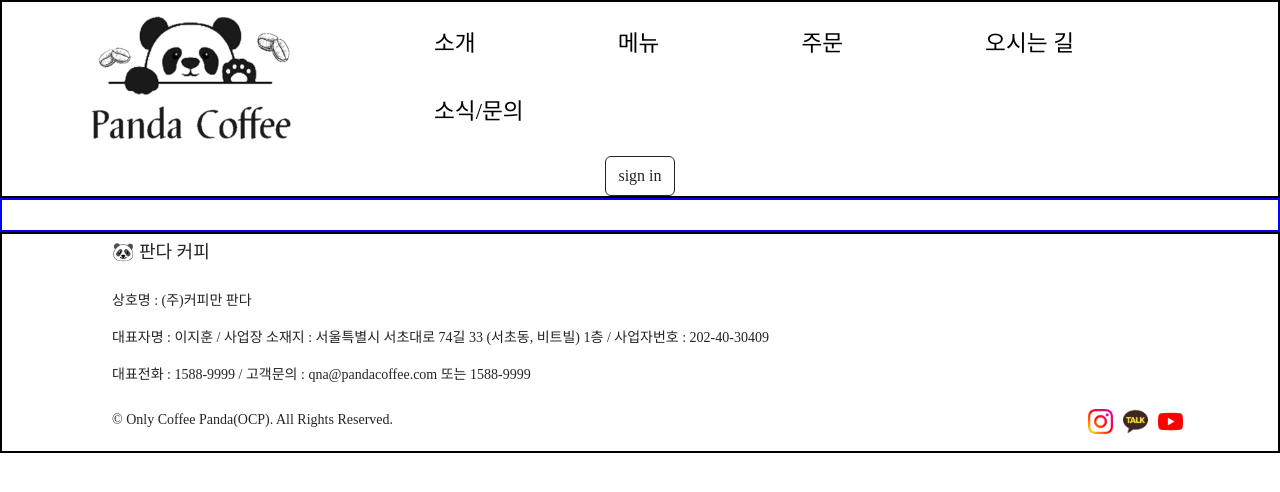
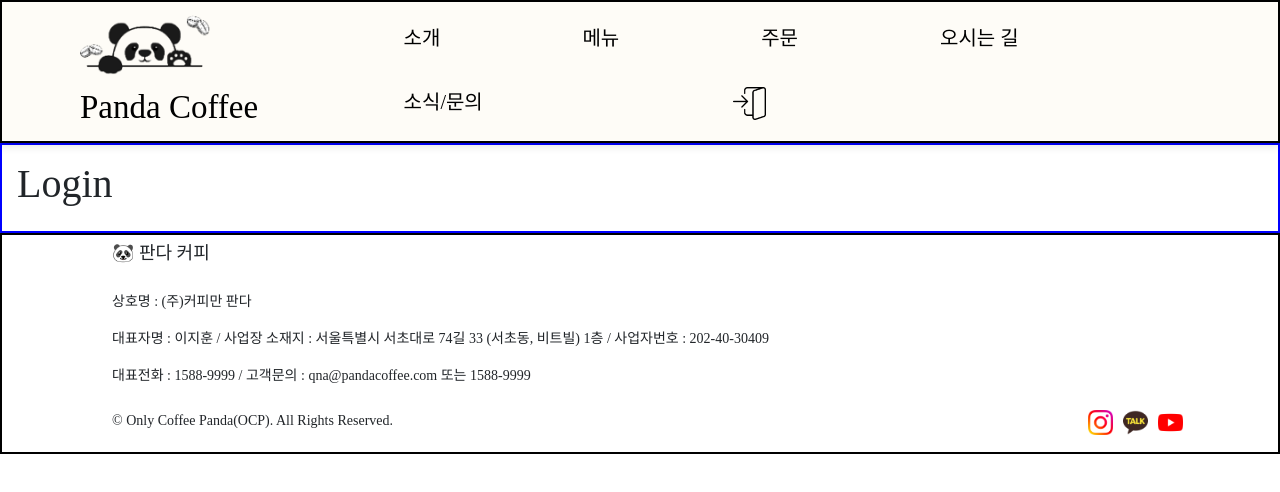
Before and after one commit to A-peaches/OCP, a Vue app in the folder project/: page /login in a window 1280 px wide. Shown: the top 492 px of the page. Built offline with nearby package versions, Linux system fonts and the light colour scheme; a web font is replaced by a local one.

Commit message:
메뉴바수정

```diff
--- a/project/src/App.vue
+++ b/project/src/App.vue
@@ -2,7 +2,10 @@
   <div
     id="header"
     class="sticky-top"
-    style="background-color: rgba(255, 255, 255, 0.8)"
+    style="
+      background-color: rgba(243, 228, 189, 0.125);
+      box-shadow: 0 4px 8px rgba(0, 0, 0, 0.1);
+    "
   >
     <ul class="nav justify-content-center">
       <nav
@@ -10,8 +13,11 @@
         style="padding: 0px 50px"
       >
         <div class="container-fluid">
-          <router-link to="/" class="nav-link" aria-current="page">
-            <img src="./assets/logo.png" id="titleLogo" />
+          <router-link to="/" class="nav-link" aria-current="page" style="h">
+            <p id="title">
+              <img src="./assets/panda.png" id="titleLogo" />
+              Panda Coffee
+            </p>
           </router-link>
           <button
             class="navbar-toggler"
@@ -134,16 +140,26 @@
                     </li>
                   </ul>
                 </li>
+                &nbsp;&nbsp;&nbsp;&nbsp;&nbsp;&nbsp;&nbsp;&nbsp;&nbsp;&nbsp;&nbsp;&nbsp;&nbsp;&nbsp;&nbsp;&nbsp;&nbsp;&nbsp;&nbsp;&nbsp;&nbsp;&nbsp;&nbsp;
+                <form
+                  class="d-grid gap-2 d-md-flex justify-content-md-end"
+                  role="search"
+                >
+                  <button
+                    class="btn btn-outline-dark btn-custom"
+                    id="btn_border"
+                    type="submit"
+                  >
+                    <router-link to="/login" class="nav-link">
+                      <img src="@/assets/Login.png" alt="login"
+                    /></router-link>
+                  </button>
+                </form>
               </ul>
             </div>
           </div>
         </div>
       </nav>
-      <form class="d-grid gap-2 d-md-flex justify-content-md-end" role="search">
-        <button class="btn btn-outline-dark btn-custom" type="submit">
-          sign in
-        </button>
-      </form>
     </ul>
   </div>
   <div id="center">
@@ -166,7 +182,9 @@ export default {
 nav {
   padding: 30px;
 }
-
+.nav nav-underline {
+  padding-right: 100px;
+}
 .navbar-nav .nav-item {
   margin-right: 110px; /* 오른쪽 간격 조절 */
 }
@@ -182,7 +200,7 @@ nav {
 }
 .nav li a {
   color: black;
-  font-size: 17pt;
+  font-size: 15pt;
 }
 
 .black {
@@ -200,16 +218,34 @@ ul a.dropdown-item:active {
   align-items: center;
   justify-items: center;
 }
+#btn_border {
+  border: none;
+  background-color: transparent;
+  padding: 0;
+}
+.btn-custom img {
+  max-width: 45px; /* 이미지의 최대 너비를 100%로 설정하여 버튼 너비에 맞춤 */
+  height: 33px; /* 이미지의 높이를 자동으로 조정하여 가로세로 비율 유지 */
+  margin-right: 5px; /* 이미지와 텍스트 사이 여백 조절 */
+}
 .custom-button-container {
   position: relative; /* 부모 요소에 대해 상대적 위치 지정 */
   top: 50px; /* 원하는 위치로 조절 */
 }
 
 #titleLogo {
-  width: 220px;
-  height: 138px;
-  margin-right: 110px;
+  margin-bottom: 8px;
+  width: 130px;
+  height: 65px;
 }
+
+#title {
+  font-size: 33px;
+  font-family: "Concert One";
+  margin-right: 100px;
+  margin-bottom: 0;
+}
+
 .nav.justify-content-center {
   display: flex;
   justify-content: center; /* 가로 중앙 정렬 */
--- a/project/src/router/index.js
+++ b/project/src/router/index.js
@@ -17,6 +17,11 @@ const routes = [
     name: "intro",
     component: () => import("../views/intro.vue"),
   },
+  {
+    path: "/login",
+    name: "login",
+    component: () => import("../views/login.vue"),
+  },
 ];
 
 const router = createRouter({
--- /dev/null
+++ b/project/src/views/login.vue
@@ -0,0 +1,12 @@
+<template>
+  <div class="home">
+    <h1>Login</h1>
+  </div>
+</template>
+
+<script>
+export default {
+  name: "loginView",
+  components: {},
+};
+</script>
```
Also changed, not shown: project/src/assets/css.css (+1 -7 lines), project/src/assets/Login.png (added), project/src/views/menu.vue (added).
